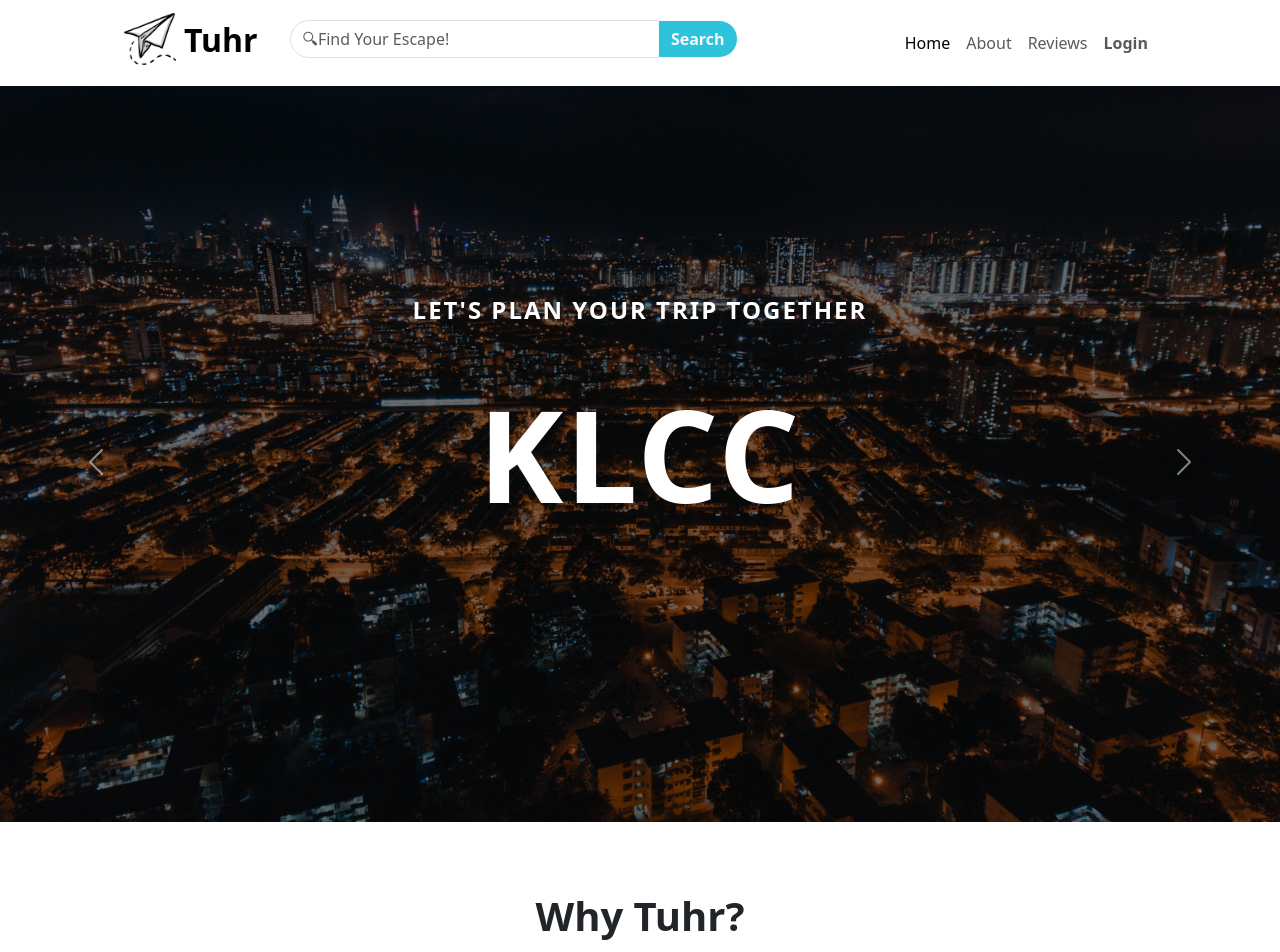
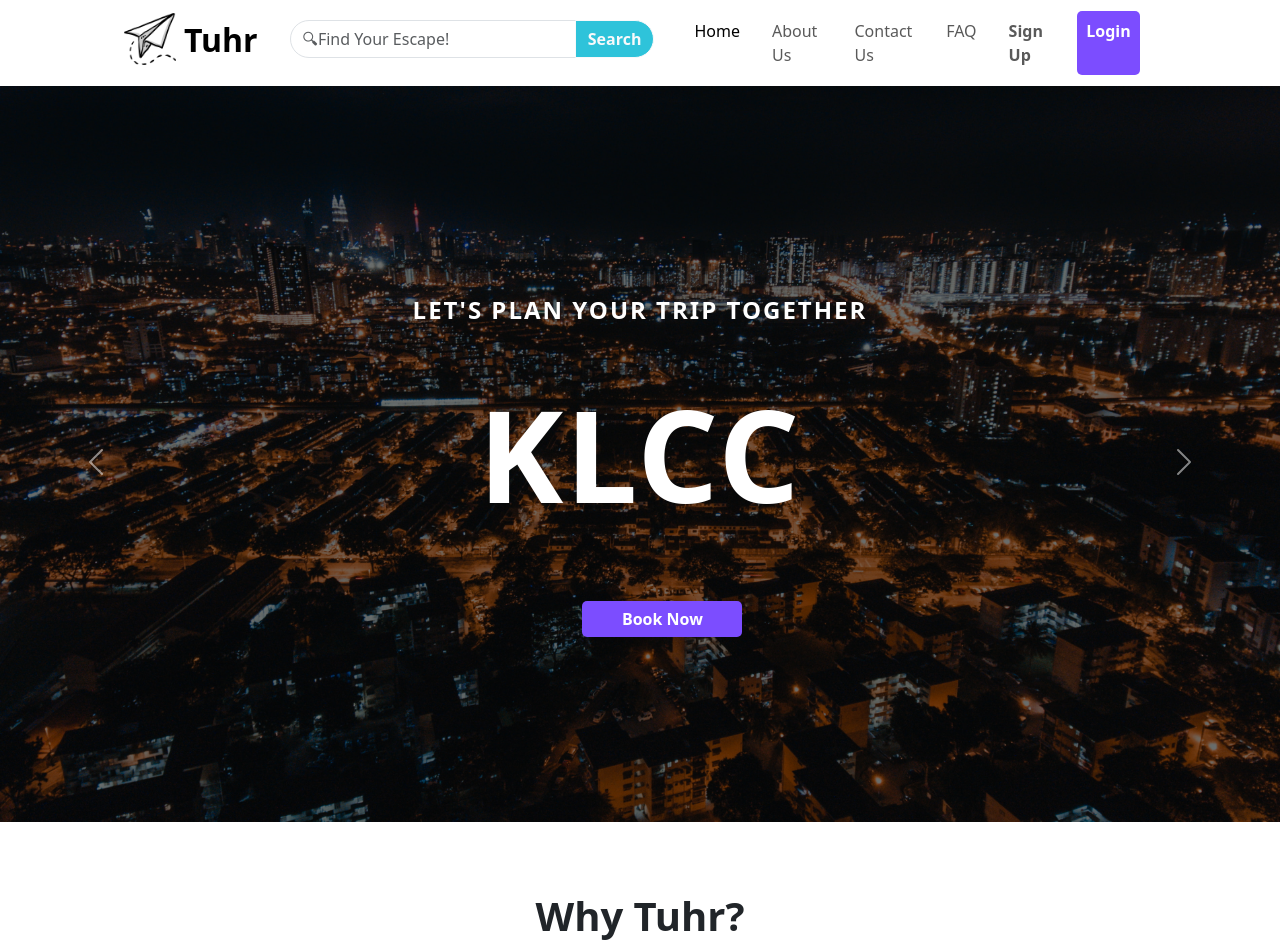
Before and after one commit to JustinCJM/BIT210-Assignment, a PHP site: page / in a window 1280 px wide. Shown: the top 952 px of the page. Run offline with PHP 8.4, Linux system fonts and the light colour scheme.

Commit message:
Spiffied up the site

```diff
--- a/index.php
+++ b/index.php
@@ -67,10 +67,17 @@
               href="#"
               >Home</a
             >
-            <a class="nav-link" href="#scrollspyHeading1">About</a>
-            <a class="nav-link" href="#scrollspyHeading2">Reviews</a>
+            <a class="nav-link" href="">About Us</a>
+            <a class="nav-link" href="">Contact Us</a>
+            <a class="nav-link" href="">FAQ</a>
             <a
               class="nav-link"
+              href="login.php"
+              style="font-weight: bold"
+              >Sign Up</a
+            >
+            <a
+              class="nav-link btn btn-primary login-btn"
               href="login.php"
               style="font-weight: bold"
               >Login</a
@@ -88,18 +95,21 @@
             <div class="mask"></div>
             <div class="carousel-header-text">LET'S PLAN YOUR TRIP TOGETHER</div>
             <div class="carousel-subheader-text" style="font-size: 8rem;">KLCC</div>
+            <a href="#" class="btn btn-primary btn-book-now">Book Now</a>
           </div>
           <div class="c1 carousel-item">
             <img src="assets/car2.jpg" class="d-block w-100" alt="image2" />
             <div class="mask"></div>
             <div class="carousel-header-text">FIND THE BEST PLACES TO TRAVEL</div>
             <div class="carousel-subheader-text" style="font-size: 6rem; top: 40%;">CAMERON HIGHLANDS</div>
+            <a href="#" class="btn btn-primary btn-book-now">Book Now</a>
           </div>
           <div class="c1 carousel-item">
             <img src="assets/car3.jpg" class="d-block w-100" alt="image3" />
             <div class="mask"></div>
             <div class="carousel-header-text">YOUR LONG AWAITED BREAK STARTS WITH US</div>
             <div class="carousel-subheader-text" style="font-size: 6rem; top: 40%">PULAU PANGKOR</div>
+            <a href="#" class="btn btn-primary btn-book-now">Book Now</a>
           </div>
         </div>
         <button
--- a/style.css
+++ b/style.css
@@ -1,3 +1,9 @@
+body {
+  margin: 0;
+  padding: 0;
+  overflow-x: hidden;
+}
+
 .navbar {
   background-color: white;
   padding-left: 7rem;
@@ -21,6 +27,20 @@
   border-bottom-right-radius: 20px;
 }
 
+.nav-link {
+  margin-right: 1rem;
+}
+
+.login-btn {
+  background-color: #7c4dff; /* Button background color */
+  color: white; /* Text color */
+  border: none; /* Remove button border */
+  border-radius: 5px; /* Rounded corners */
+  font-weight: bold; /* Bold text */
+  text-decoration: none;
+  width: 5rem;
+}
+
 .nav-search-container {
   width: 30rem;
   min-width: 10rem;
@@ -39,6 +59,23 @@
   left: 0;
   right: 0;
   z-index: 2;
+}
+
+.btn-book-now {
+  background-color: #7c4dff; /* Button background color */
+  color: white; /* Text color */
+  border: none; /* Remove button border */
+  border-radius: 5px; /* Rounded corners */
+  font-weight: bold; /* Bold text */
+  text-decoration: none;
+  position: absolute;
+  z-index: 2;
+  top: 70%;
+  left: 45.5%;
+  right: 0;
+  transition: background-color 0.3s;
+  width: 10rem;
+  display: inline-block;
 }
 
 .carousel-subheader-text {
@@ -82,7 +119,7 @@
   width: 40%;
 }
 
-.smalllogo{
+.smalllogo {
   display: block;
   max-width: 15%;
   height: auto;
```
Also changed, not shown: other parts of index.php (+13 -23 lines).
